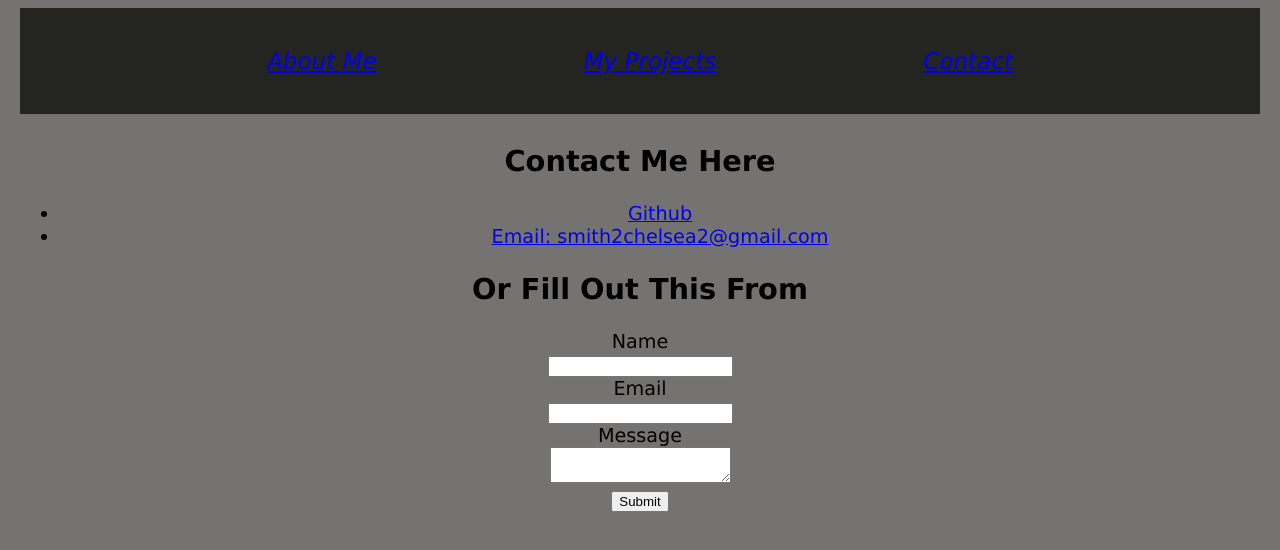
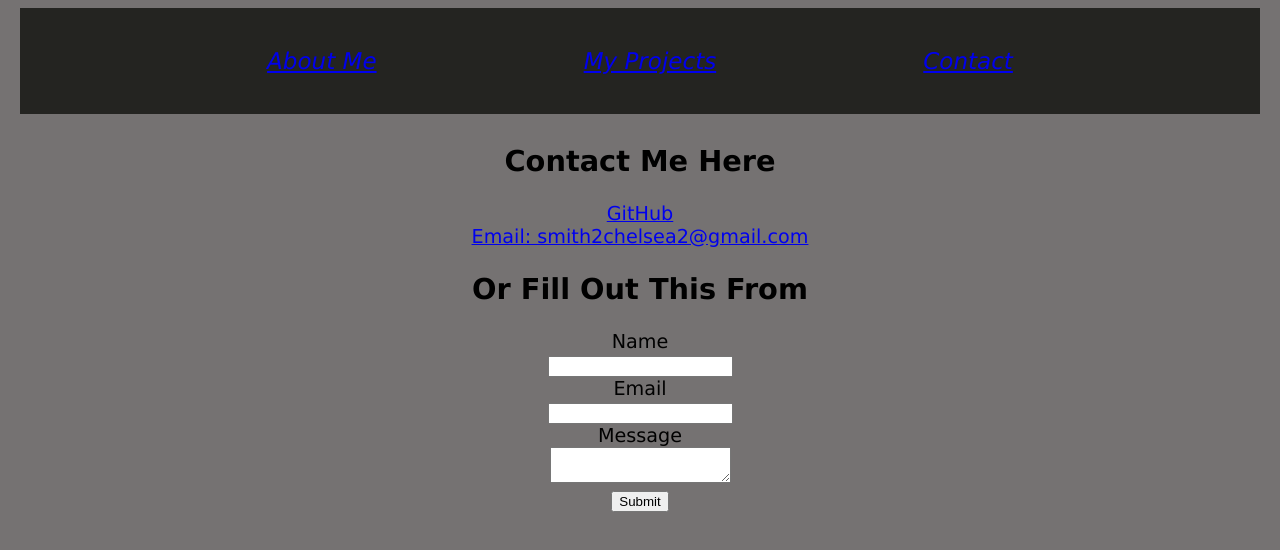
Before and after one commit to chelssmith/reactPortfolio, a React (Create React App) app: page /contact in a window 1280 px wide. Shown: the top 550 px of the page. Built offline with nearby package versions, Linux system fonts and the light colour scheme.

Commit message:
fixed colons on contact

```diff
--- a/src/components/Contact.js
+++ b/src/components/Contact.js
@@ -6,10 +6,10 @@ function Contact() {
 
         <div id="contact">
             <h2> Contact Me Here </h2>
-            <ul>
-                <li><a href="https://github.com/chelssmith"> Github </a></li>
-                <li><a href="mailto:smith2chelsea2@gmail.com"> Email: smith2chelsea2@gmail.com </a></li>
-            </ul>
+
+                    <div><a href="https//github.com/chelssmith">GitHub</a></div>
+                    <div><a href="mailto:smith2chelsea2@gmail.com">Email: smith2chelsea2@gmail.com</a></div>
+
             <h2> Or Fill Out This From </h2>
             <div id="contact-form">
                 <form>
```
